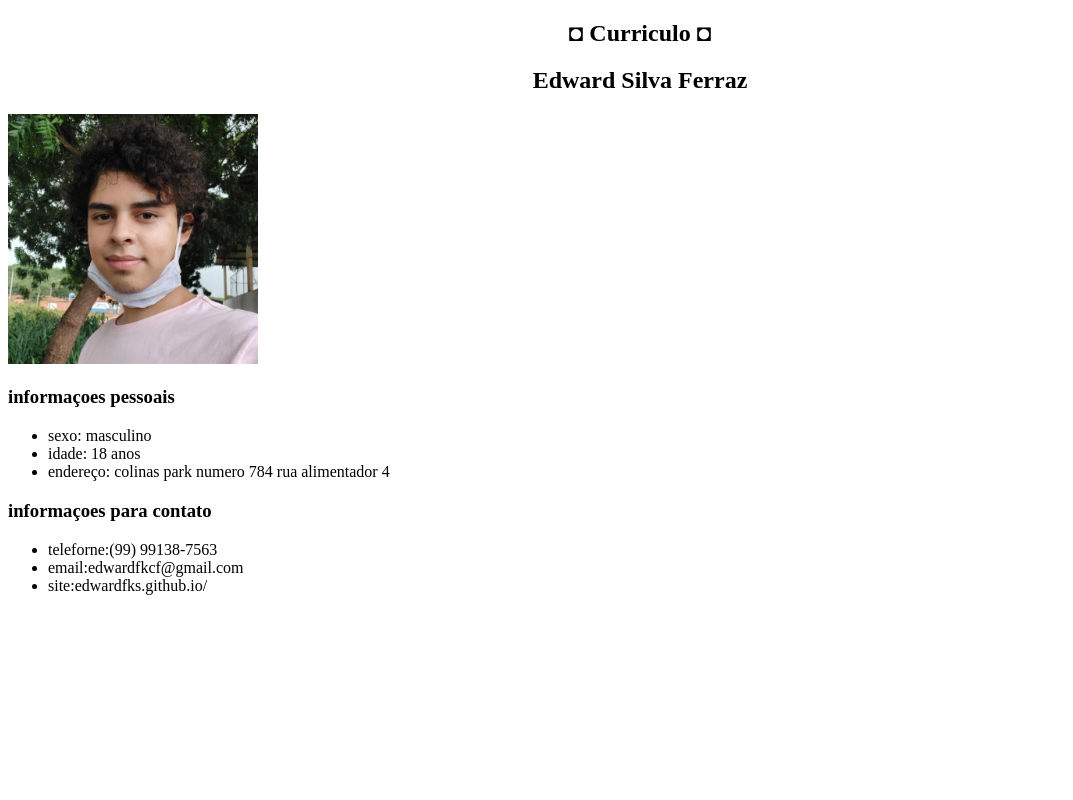
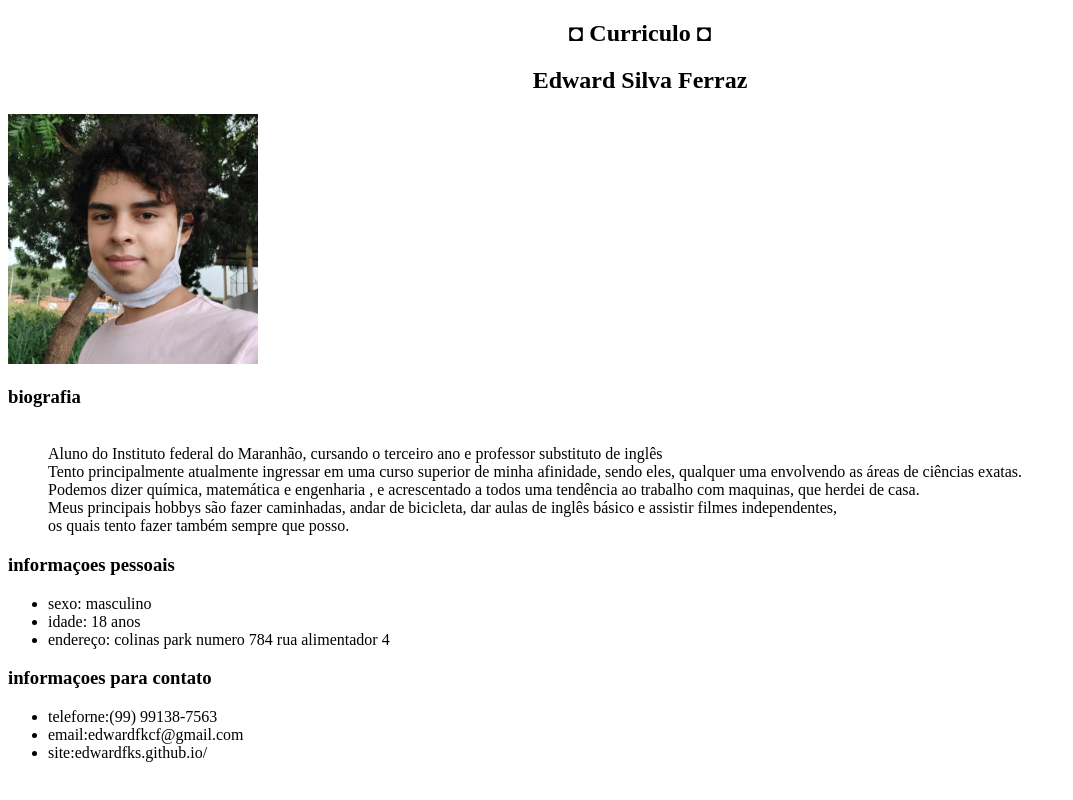
Before and after one commit to edwardfks/edwardfks.github.io, a plain HTML site: page index.html in a window 1280 px wide. Shown: the whole page, without its empty margins (0-1073 px from the left). Drawn offline with Linux system fonts and the light colour scheme.

Commit message:
Update index.html

```diff
--- a/index.html
+++ b/index.html
@@ -13,6 +13,25 @@
 
      <img src="img/curriculo.jpg" width="250">
   </section>
+
+   <section>
+    <h3> biografia</h3>
+    <ul>
+      <p>
+        <br>Aluno do Instituto federal do Maranhão, cursando o terceiro ano e professor substituto de inglês<br>
+        Tento principalmente atualmente  ingressar em uma curso superior de minha afinidade, sendo eles, qualquer uma envolvendo as áreas de ciências exatas.<br>
+        Podemos dizer química, matemática e engenharia , e acrescentado a todos  uma tendência ao trabalho com maquinas, que herdei de casa.<br>
+        Meus principais hobbys  são fazer caminhadas, andar de bicicleta, dar aulas de inglês básico e assistir filmes independentes,<br>
+        os quais tento fazer também sempre que posso.
+
+
+
+      </p>
+
+    </ul>
+  </section>
+
+
   <section>
     <h3> informaçoes pessoais</h3>
     <ul>
```
